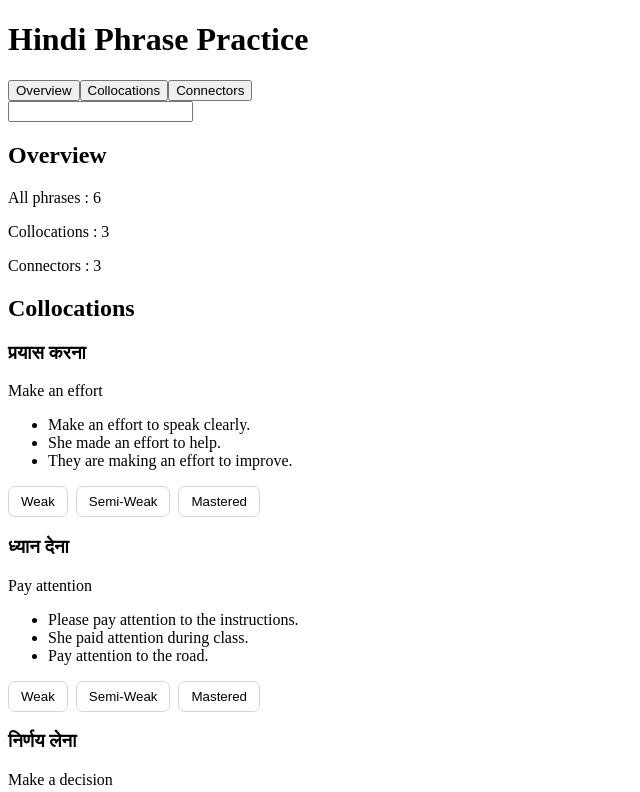
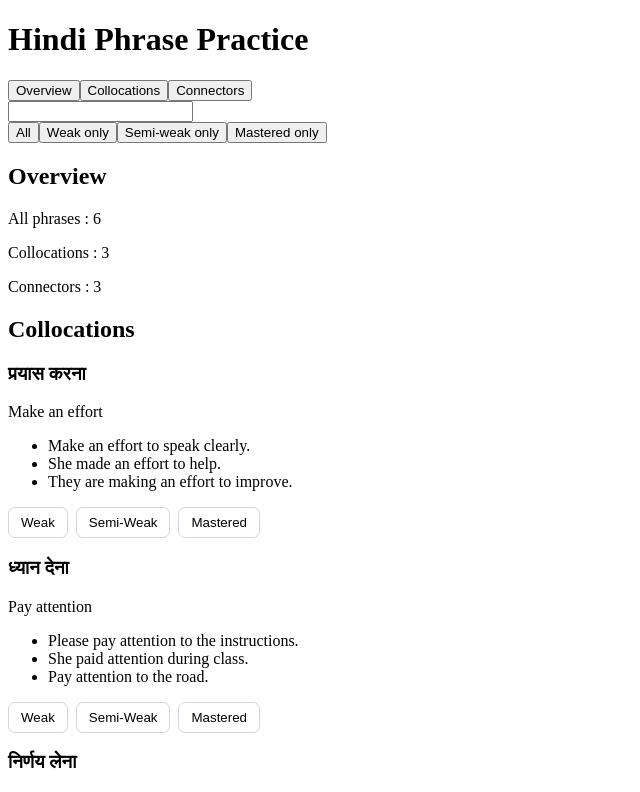
Before and after one commit to piyushdhakad001/lexora-seven-days-hourly-practice, a React (Vite) app: page / in a window 1280 px wide. Shown: the top 792 px of the page, without its empty margins (0-640 px from the left). Built offline with nearby package versions, Linux system fonts and the light colour scheme.

Commit message:
Add progress filter

```diff
--- a/src/App.jsx
+++ b/src/App.jsx
@@ -6,6 +6,7 @@ function App() {
   const [activeCategory, setActiveCategory] = useState("Overview");
   const [searchQuery, setSearchQuery] = useState(" ")
   const [marks, setMarks] = useState({})
+  const [progressFilter, setProgressFilter] = useState("all")
 
   const categories = [
     {
@@ -86,6 +87,7 @@ function App() {
     )
   })
 
+  // ---------------------------------------
   const filteredCategories = visibleCategories.map((category) => {
     const matchingPhrases = category.phrases.filter((phrase) => {
       const searchableText = [
@@ -96,9 +98,12 @@ function App() {
         .join(" ")
         .toLowerCase()
 
-      return (
-        searchableText.includes(searchQuery.trim().toLowerCase())
-      )
+
+      const matchesSearch = searchableText.includes(searchQuery.trim().toLowerCase());
+      const matchesProgress = progressFilter === 'all' || marks[phrase.id] === progressFilter;
+
+
+      return matchesSearch && matchesProgress;
     })
     return (
       {
@@ -111,13 +116,13 @@ function App() {
       category.phrases.length > 0
     )
   })
-
+  // -------------------------------------------
   // mark helper function
   function markPhrase(selectedPhraseId, mark) {
     setMarks((previousMarks) => {
       return {
         ...previousMarks,
-        [selectedPhraseId] : mark,
+        [selectedPhraseId]: mark,
       }
     })
   }
@@ -138,6 +143,20 @@ function App() {
       <input type="search"
         value={searchQuery}
         onChange={(event) => setSearchQuery(event.target.value)} />
+      <div className="progress-filters">
+        <button
+          className={progressFilter === "all" ? "selected" : ""}
+          onClick={() => setProgressFilter("all")}>All</button>
+        <button
+          className={progressFilter === "weak" ? "selected" : ""}
+          onClick={() => setProgressFilter("weak")}>Weak only</button>
+        <button
+          className={progressFilter === "semi-weak" ? "selected" : ""}
+          onClick={() => setProgressFilter("semi-weak")}>Semi-weak only</button>
+        <button
+          className={progressFilter === "mastered" ? "selected" : ""}
+          onClick={() => setProgressFilter("mastered")}>Mastered only</button>
+      </div>
 
       {activeCategory === "Overview" && (
         <section>
@@ -167,7 +186,7 @@ function App() {
             <h2>{category.name}</h2>
             {category.phrases.map((phrase, index) => {
               return (
-                <article key={`${category.name}-${index}`}>
+               <article key={phrase.id}>
                   <h3>{phrase.hindi}</h3>
                   <p>{phrase.english}</p>
                   <ul>
@@ -179,11 +198,11 @@ function App() {
                   </ul>
                   <div className="mark-buttons">
                     <button className={marks[phrase.id] === "weak" ? "weak active" : "weak"}
-                     onClick={() => markPhrase([phrase.id], "weak")}>Weak</button>
-                    <button  className={marks[phrase.id] === "semi-weak" ? "semi-weak active" : "semi-weak"}
-                     onClick={() => markPhrase([phrase.id], "semi-weak")}>Semi-Weak</button>
-                    <button  className={marks[phrase.id] === "mastered" ? "mastered active" : "mastered"}
-                     onClick={() => markPhrase([phrase.id], "mastered")} >Mastered</button>
+                      onClick={() => markPhrase(phrase.id, "weak")}>Weak</button>
+                    <button className={marks[phrase.id] === "semi-weak" ? "semi-weak active" : "semi-weak"}
+                      onClick={() => markPhrase(phrase.id, "semi-weak")}>Semi-Weak</button>
+                    <button className={marks[phrase.id] === "mastered" ? "mastered active" : "mastered"}
+                      onClick={() => markPhrase(phrase.id, "mastered")} >Mastered</button>
                   </div>
                 </article>
               )
```
